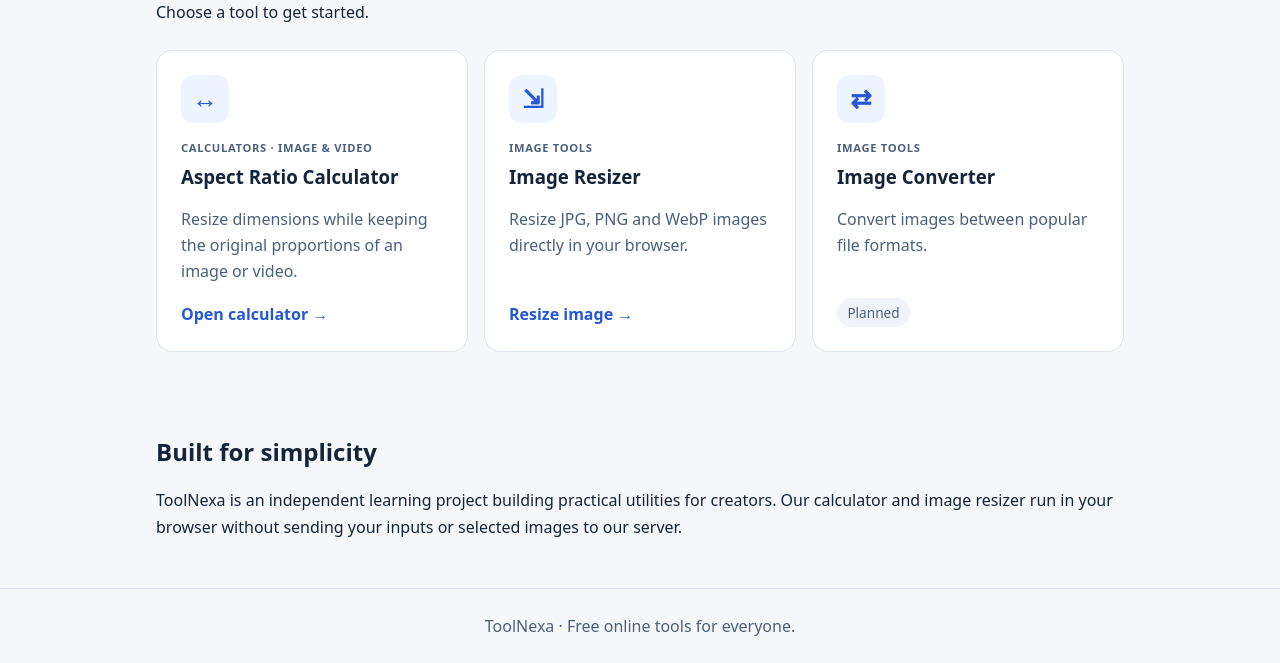
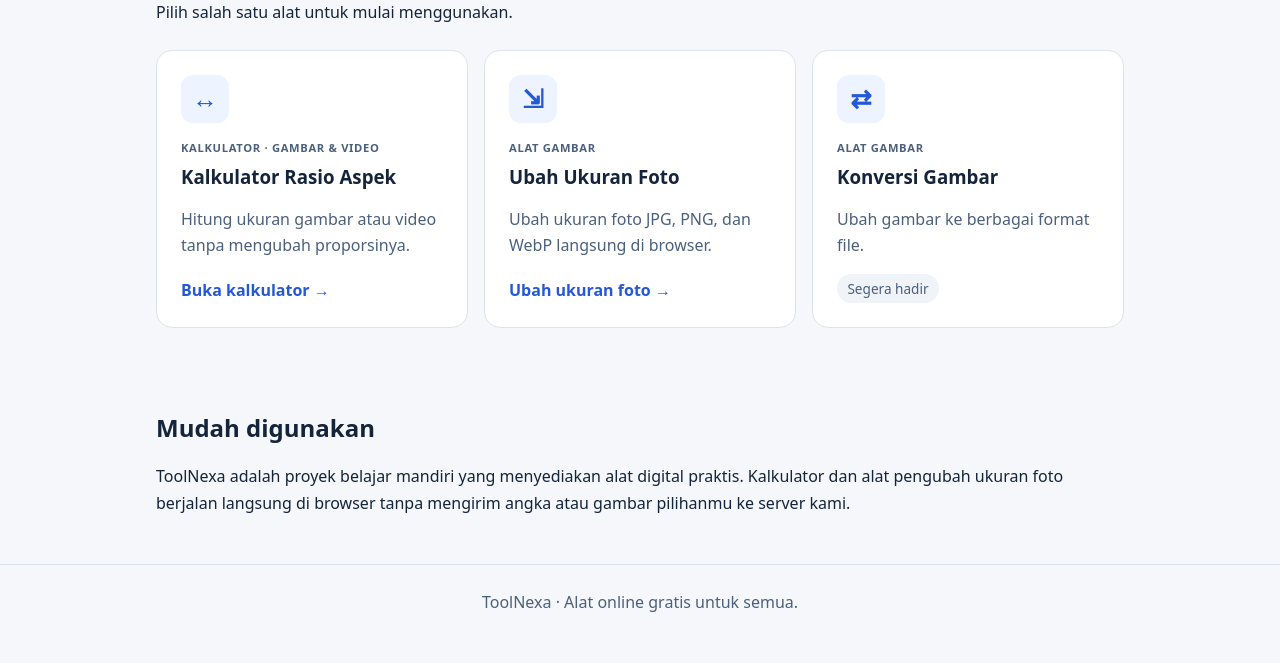
Before and after one commit to hengki18/toolnexa, a plain HTML site: page index.html in a window 1280 px wide. Shown: the part 703-1366 px from the top of the page. After the commit the page ends 1342 px from the top, so only its background shows below. Drawn offline with Linux system fonts and the light colour scheme.

Commit message:
Localize ToolNexa to Indonesian: index.html

```diff
--- a/index.html
+++ b/index.html
@@ -1,24 +1,24 @@
 <!doctype html>
-<html lang="en">
+<html lang="id">
 <head>
 <meta charset="utf-8">
 <meta name="viewport" content="width=device-width, initial-scale=1">
-<title>ToolNexa – Free Online Tools for Creators</title>
-<meta name="description" content="Free browser-based tools for creators. Resize images and calculate image and video dimensions. No registration required.">
+<title>ToolNexa – Alat Online Gratis untuk Semua</title>
+<meta name="description" content="Kumpulan alat online gratis untuk mengubah ukuran foto dan menghitung rasio gambar serta video. Tanpa daftar akun.">
 <link rel="canonical" href="https://hengki18.github.io/toolnexa/">
 <link rel="stylesheet" href="style-v2.css">
 </head>
 <body>
-<header class="site-header"><a class="brand" href="./">Tool<span>Nexa</span></a><nav aria-label="Main navigation"><a href="#tools">Tools</a><a href="#about">About</a></nav></header>
+<header class="site-header"><a class="brand" href="./">Tool<span>Nexa</span></a><nav aria-label="Navigasi utama"><a href="#tools">Alat</a><a href="#about">Tentang</a></nav></header>
 <main>
-<section class="hero"><p class="eyebrow">YOUR EVERYDAY DIGITAL TOOLKIT</p><h1>Free online tools.<br>Made for creators.</h1><p>Simple utilities for images, video and everyday creative work.</p><a class="cta" href="#tools">Explore free tools</a><p class="trust">No registration required · Browser-based · Free to use</p></section>
-<section id="tools" class="directory"><p class="eyebrow">TOOL DIRECTORY</p><h2>Explore our tools</h2><p>Choose a tool to get started.</p>
+<section class="hero"><p class="eyebrow">ALAT DIGITAL SEHARI-HARI</p><h1>Alat online gratis.<br>Praktis untuk semua.</h1><p>Alat praktis untuk foto, video, dan kebutuhan digital sehari-hari.</p><a class="cta" href="#tools">Jelajahi alat gratis</a><p class="trust">Tanpa daftar akun · Langsung di browser · Gratis</p></section>
+<section id="tools" class="directory"><p class="eyebrow">KUMPULAN ALAT</p><h2>Pilih alat yang kamu butuhkan</h2><p>Pilih salah satu alat untuk mulai menggunakan.</p>
 <div class="tool-grid">
-<a class="tool-card" href="aspect-ratio-calculator/"><span class="tool-icon" aria-hidden="true">↔</span><span class="category">CALCULATORS · IMAGE &amp; VIDEO</span><h3>Aspect Ratio Calculator</h3><p>Resize dimensions while keeping the original proportions of an image or video.</p><span class="tool-link">Open calculator →</span></a>
-<a class="tool-card" href="image-resizer/"><span class="tool-icon" aria-hidden="true">⇲</span><span class="category">IMAGE TOOLS</span><h3>Image Resizer</h3><p>Resize JPG, PNG and WebP images directly in your browser.</p><span class="tool-link">Resize image →</span></a>
-<div class="tool-card upcoming"><span class="tool-icon" aria-hidden="true">⇄</span><span class="category">IMAGE TOOLS</span><h3>Image Converter</h3><p>Convert images between popular file formats.</p><span class="coming">Planned</span></div>
+<a class="tool-card" href="aspect-ratio-calculator/"><span class="tool-icon" aria-hidden="true">↔</span><span class="category">KALKULATOR · GAMBAR &amp; VIDEO</span><h3>Kalkulator Rasio Aspek</h3><p>Hitung ukuran gambar atau video tanpa mengubah proporsinya.</p><span class="tool-link">Buka kalkulator →</span></a>
+<a class="tool-card" href="image-resizer/"><span class="tool-icon" aria-hidden="true">⇲</span><span class="category">ALAT GAMBAR</span><h3>Ubah Ukuran Foto</h3><p>Ubah ukuran foto JPG, PNG, dan WebP langsung di browser.</p><span class="tool-link">Ubah ukuran foto →</span></a>
+<div class="tool-card upcoming"><span class="tool-icon" aria-hidden="true">⇄</span><span class="category">ALAT GAMBAR</span><h3>Konversi Gambar</h3><p>Ubah gambar ke berbagai format file.</p><span class="coming">Segera hadir</span></div>
 </div></section>
-<section id="about" class="about"><h2>Built for simplicity</h2><p>ToolNexa is an independent learning project building practical utilities for creators. Our calculator and image resizer run in your browser without sending your inputs or selected images to our server.</p></section>
+<section id="about" class="about"><h2>Mudah digunakan</h2><p>ToolNexa adalah proyek belajar mandiri yang menyediakan alat digital praktis. Kalkulator dan alat pengubah ukuran foto berjalan langsung di browser tanpa mengirim angka atau gambar pilihanmu ke server kami.</p></section>
 </main>
-<footer>ToolNexa · Free online tools for everyone.</footer>
+<footer>ToolNexa · Alat online gratis untuk semua.</footer>
 </body></html>
```
